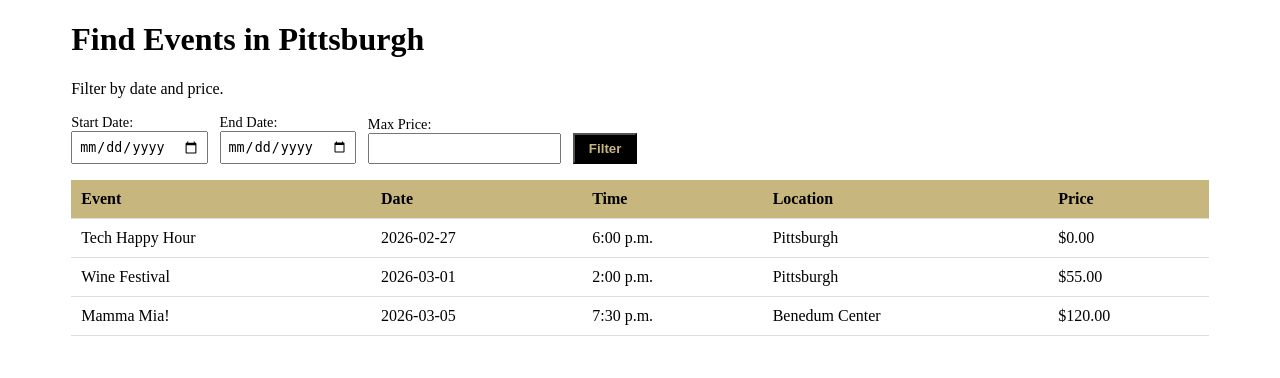
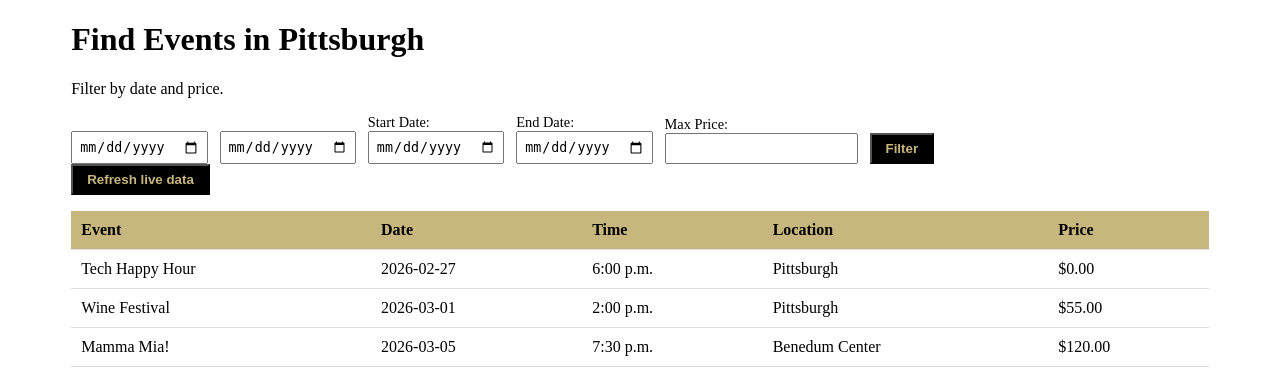
Before and after one commit to knorris-82/event-finder, a Flask app: page / in a window 1280 px wide. Shown: the top 378 px of the page. Run offline with Flask 3, Linux system fonts and the light colour scheme.

Commit message:
Update index.html

```diff
--- a/templates/index.html
+++ b/templates/index.html
@@ -13,6 +13,7 @@
       .main {width: 90%; margin: 10px auto;}
     </style>
 </head>
+
 <body>
   <div class="main">
 
@@ -20,6 +21,8 @@
     <p>Filter by date and price.</p>
 
     <form method="GET">
+      <input type="date" name="start_date" min="{{ today }}" max="{{ two_weeks_out }}" value="{{ start_date }}">
+      <input type="date" name="end_date"   min="{{ today }}" max="{{ two_weeks_out }}" value="{{ end_date }}">
         <div>
             <label>Start Date:</label>
             <input type="date" name="start_date" value="{{ start_date }}">
@@ -37,6 +40,9 @@
 
         <button type="submit">Filter</button>
     </form>
+<form action="/refresh" method="POST">
+  <button type="submit">Refresh live data</button>
+</form>
 
     {% if events %}
       <table>
```
